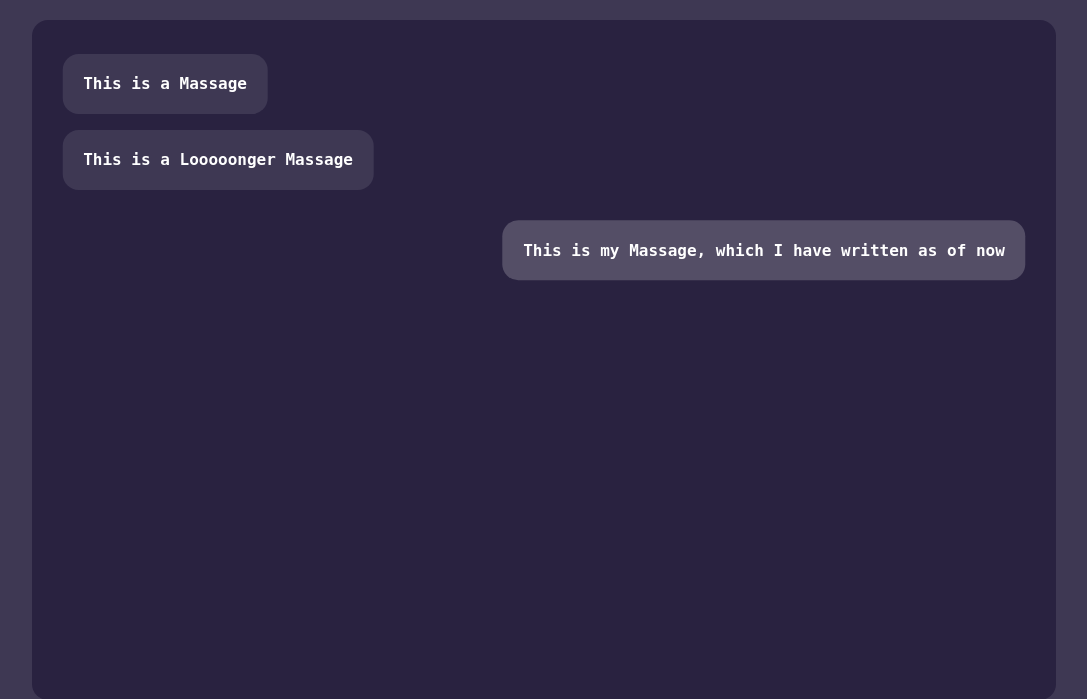
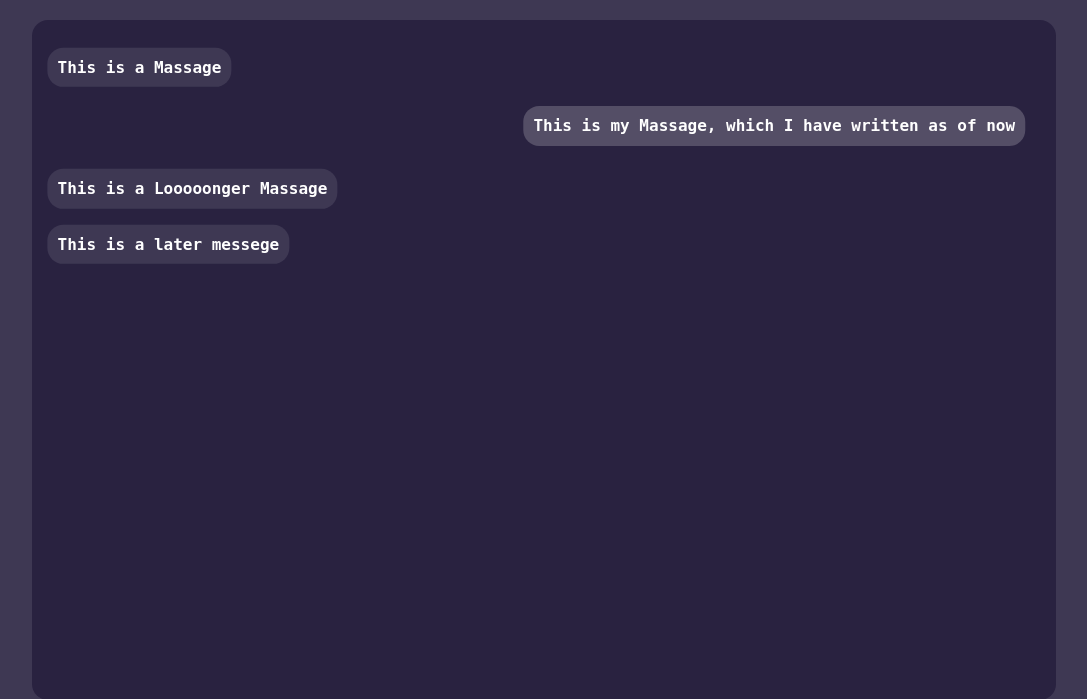
Before and after one commit to CuzImGeorg/Groupchat, a PHP site: template src/view/chatAktion.tpl.php in a window 1280 px wide. Shown: the top 699 px of the page, without its empty margins (96-1183 px from the left). Run offline with PHP 8.4, Linux system fonts and the light colour scheme; the template is opened without the code that fills it, so the values that code supplies are empty.

Commit message:
StyleGuide.1

```diff
--- a/src/view/chatAktion.tpl.php
+++ b/src/view/chatAktion.tpl.php
@@ -3,24 +3,17 @@
 <head>
     <meta charset="UTF-8">
     <title>Chat</title>
+    <script src="src/view/js/chat.js"></script>
     <link rel="stylesheet" href="src/view/css/style.chat.css">
 </head>
 <body>
     <div id="messages">
-        <p class="messege">
-        <label>This is a Massage</label>
-        </p>
-        <p class="messege">
-            <label>This is a Looooonger Massage</label>
-        </p>
-        <p class="ownmessege">
-            <label>This is my Massage, which I have written as of now </label>
-        </p>
+
     </div>
     <div id="eingabebereich">
         <label id="benutzername"> <?=$benutzer->getNickname()?> </label>
         <textarea name="eingabe" id="eingabe" > </textarea>
-        <input type="button" id="send" value="SEND">
+        <input type="button"  id="send" value="SEND">
     </div>
 
 
--- a/src/view/css/style.chat.css
+++ b/src/view/css/style.chat.css
@@ -11,6 +11,17 @@ body{
     font-weight: bold;
     color: var(--text);
     background:var(--middle);
+}
+@keyframes append-animate {
+    from {
+        padding-top: 5%;
+        opacity: 0;
+    }
+    to {
+        padding-top: 1%;
+        opacity: 1;
+
+    }
 }
 
 
@@ -77,27 +88,56 @@ body{
 }
 
 #messages .messege{
-    padding: 2% 0;
+
+   width: 50%;
+    padding: 1% 0;
     transform: translate(3%, 30%);
 }
 #messages .ownmessege{
-    padding: 2% 0;
+    width: 50%;
+    padding: 1% 0 2% 50%;
     transform: translate(-3%, 30%);
+    text-align: right;
 }
 
+#messages p{
+    animation: append-animate .3s linear;
+}
+ label.firsttext{
+    padding-top: 2%;
+    border-top-left-radius: var(--rounding);
+    border-top-right-radius: var(--rounding);
+}
+label.oneliner{
+    padding-top: 2%;
+    padding-bottom: 2%;
+    border-radius: var(--rounding);
+}
+label.lasttext{
+    padding-bottom: 2%;
 
-.messege label{
-    border-radius: var(--rounding);
-    padding: 2%;
+    border-bottom-left-radius: var(--rounding);
+    border-bottom-right-radius: var(--rounding);
+}
+
+  .messege label{
+    overflow: hidden;
+    font-family: monospace;
+    font-size: 1rem;
+    border: none;
+    padding-left: 2%;
+    padding-right: 2%;
     color: var(--text);
     background: var(--middle);
 }
 
-
 .ownmessege label{
-    float: right;
-    border-radius: var(--rounding);
-    padding: 2%;
+    overflow: hidden;
+    font-family: monospace;
+    font-size: 1rem;
+    border: none;
+    padding-left: 2%;
+    padding-right: 2%;
     color: var(--text);
     background: var(--light);
 }
--- /dev/null
+++ b/src/view/js/chat.js
@@ -0,0 +1,55 @@
+home();
+function delay(time){
+    return new Promise(resolve => setTimeout(resolve, time));
+}
+async function home(){
+    await delay(1000);
+    setmessege("This is a Massage",true);
+    setmessege("This is my Massage, which I have written as of now",false);
+    setmessege("This is a Looooonger Massage",true);
+    console.log('Now');
+    await delay(1000);
+    setmessege("This is a later messege",true);
+    console.log('later');
+}
+
+function setmessege(string, notown){
+    const array = []
+    const strglenght =string.length;
+    let j;
+    for (let i = 80; i <= strglenght; i+=80){
+        const thisstr =string.slice(i-80,i)
+        array.push(thisstr);
+        j=i;
+    }
+    const idiff= strglenght-j;
+    let laststr =string.slice(strglenght-idiff,strglenght);
+    if (strglenght>80){
+        let l = laststr.length;
+        while(l<80){
+            l++;
+            laststr=laststr+" ";
+        }
+    }
+    array.push(laststr);
+
+    let m = notown ? "messege" : "ownmessege";
+    let ret = "";
+    array.forEach(sliceString)
+
+    function sliceString(value, pos, array){
+    value=value.replaceAll(' ',"&nbsp;");
+    if (pos==0 && pos==array.length-1) ret+="<label class='oneliner'>"+value+"</label>";
+    else if (pos==0) ret+="<label class='firsttext'>"+value+"</label>";
+    else if (pos==array.length-1)ret+="<label class='lasttext'>"+value+"</label>";
+    else ret+="<label class='midtext'>"+value+"</label>";
+    ret+="<br>";
+    }
+
+    let p=document.createElement('p');
+    console.log(p);
+    p.classList.add(m);
+    p.innerHTML=ret;
+    document.getElementById('messages').appendChild(p);
+
+}
```
